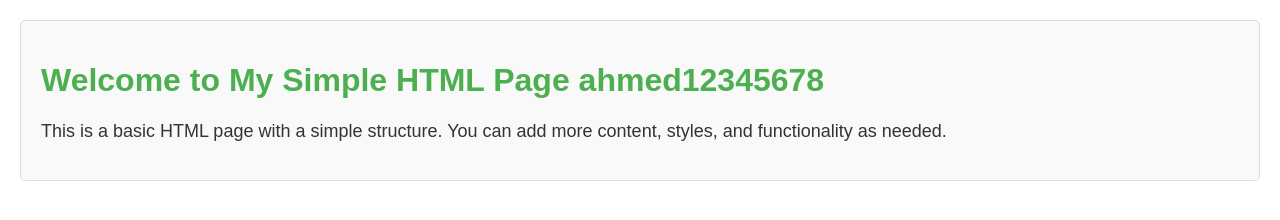
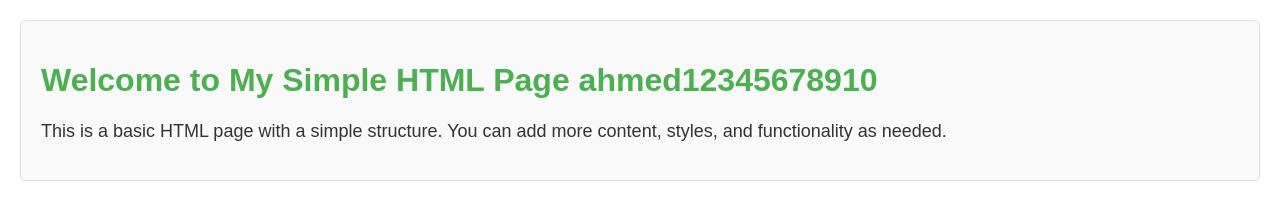
Before and after one commit to AhmedAyman2000128/myapp, a plain HTML site: page index.html in a window 1280 px wide. Drawn offline with Linux system fonts and the light colour scheme.

Commit message:
Update index.html

```diff
--- a/index.html
+++ b/index.html
@@ -28,7 +28,7 @@
 <body>
 
 <div class="container">
-    <h1>Welcome to My Simple HTML Page ahmed12345678</h1>
+    <h1>Welcome to My Simple HTML Page ahmed12345678910</h1>
     <p>This is a basic HTML page with a simple structure. You can add more content, styles, and functionality as needed.</p>
 </div>
 
```
